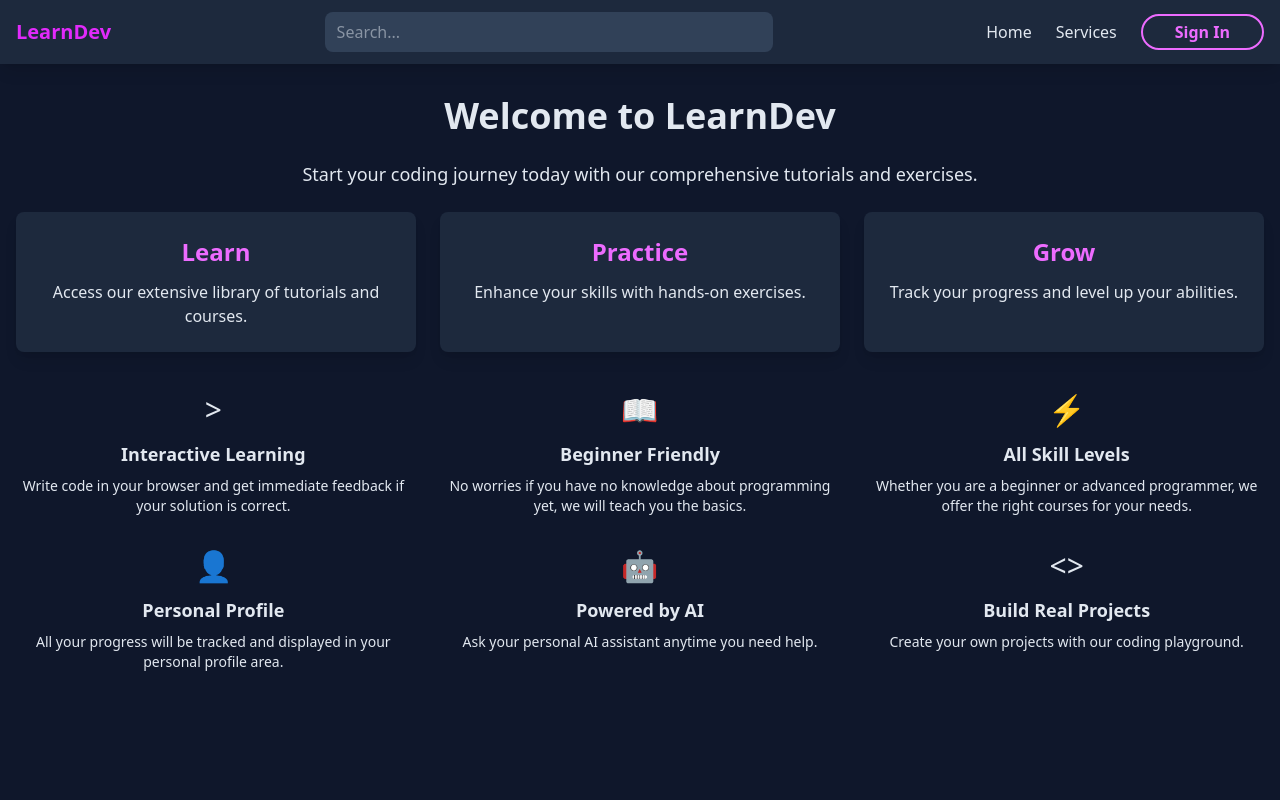
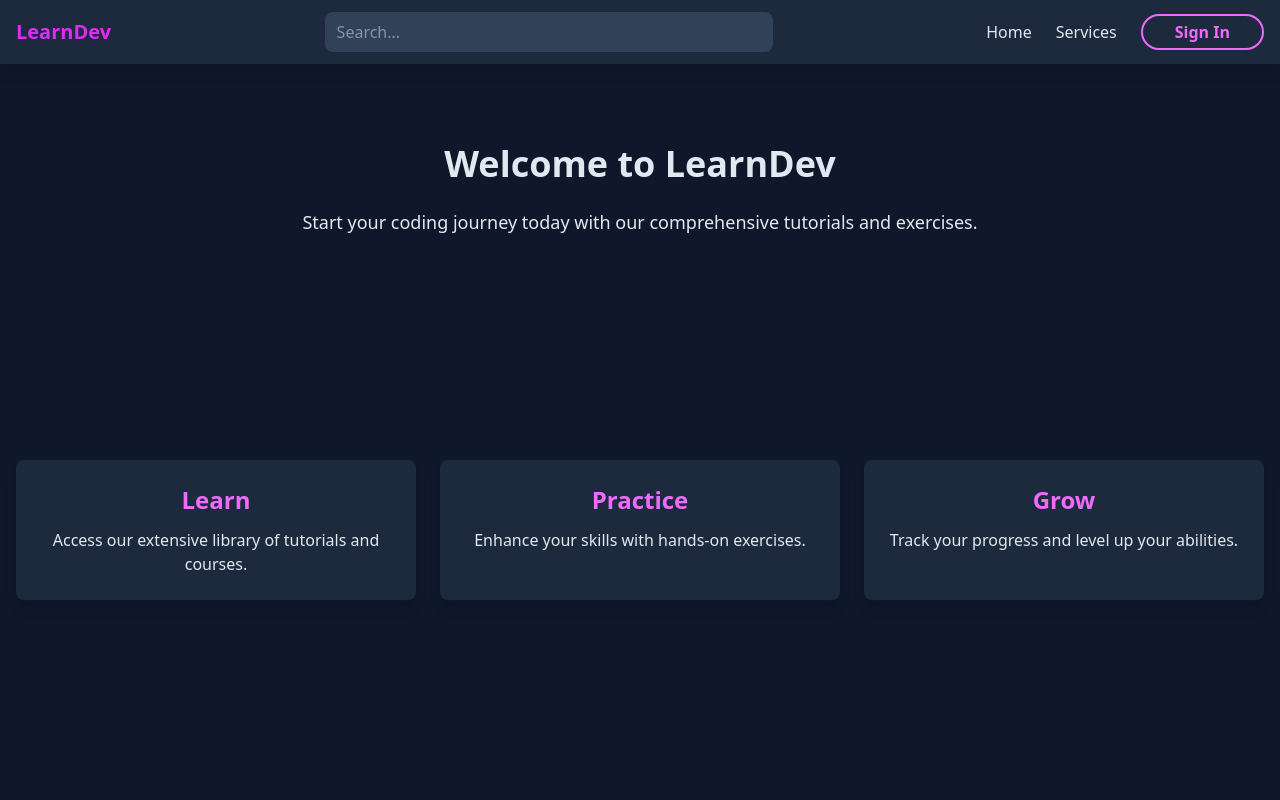
Before and after one commit to Auracle19/Capstone, a React (Vite) app: page / in a window 1280 px wide. Shown: the top 800 px of the page. Built offline with nearby package versions, Linux system fonts and the light colour scheme; no server answers.

Commit message:
Added space for features in Home

```diff
--- a/src/App.jsx
+++ b/src/App.jsx
@@ -1,3 +1,6 @@
+// Main application entry point. Sets up routes and authentication state.
+// Uses PrivateRoute to protect certain pages for signed-in users only.
+
 import './index.css'
 import { Routes, Route, Navigate } from 'react-router-dom'
 import Nav from './Nav'
--- a/src/Nav.jsx
+++ b/src/Nav.jsx
@@ -1,3 +1,6 @@
+// Navigation bar component. Handles navigation links, user profile, and sign out.
+// Shows/hides links based on authentication state.
+
 import { useState } from 'react'
 import { Link, useNavigate } from 'react-router-dom'
 
@@ -39,18 +42,18 @@ function Nav({ user, onSignOut }) {
                     {/* Navigation Links */}
                     <div className="hidden sm:flex items-center gap-4 md:gap-5 lg:gap-6">
                         <Link to="/" className="nav-underline">Home</Link>
-                        {user ? <Link to="/tutorials" className="nav-underline">Tutorials</Link> : null}
+                        {user && <Link to="/tutorials" className="nav-underline">Tutorials</Link>}
                         <Link to="/services" className="nav-underline">Services</Link>
-                        {user ? <Link to="/exercises" className="nav-underline">Exercises</Link> : null}
+                        {user && <Link to="/exercises" className="nav-underline">Exercises</Link>}
                         {!user ? (
                             <Link to="/signin" className="hoverbtn lg:p-2">Sign In</Link>
                         ) : (
                             <div className="relative">
                                 <button onClick={handleProfileClick} className="flex items-center focus:outline-none">
                                     <img
-                                        src={user.photoURL || '/assets/react.svg'}
+                                        src={user.photoURL || '/src/assets/react.svg'}
                                         alt="Profile"
-                                        className="w-9 h-9 rounded-full border-2 border-fuchsia-400 shadow cursor-pointer"
+                                        className="w-9 h-9 rounded-full border-2 border-fuchsia-400 shadow"
                                     />
                                 </button>
                                 {dropdown && (
@@ -58,7 +61,7 @@ function Nav({ user, onSignOut }) {
                                         <div className="px-4 py-2 text-slate-200 text-sm border-b border-slate-600">{user.displayName || 'User'}</div>
                                         <button
                                             onClick={handleSignOutClick}
-                                            className="w-full text-left px-4 py-2 text-fuchsia-400 hover:bg-fuchsia-500 hover:text-white text-sm cursor-pointer font-semibold"
+                                            className="w-full text-left px-4 py-2 text-fuchsia-400 hover:bg-slate-600 hover:text-fuchsia-200 text-sm"
                                         >
                                             Sign Out
                                         </button>
@@ -79,9 +82,9 @@ function Nav({ user, onSignOut }) {
                             />
                         </div>
                         <Link to="/" className="text-slate-200 hover:text-fuchsia-400 px-2 py-1" onClick={() => setOpen(false)}>Home</Link>
-                        {user ? <Link to="/tutorials" className="text-slate-200 hover:text-fuchsia-400 px-2 py-1" onClick={() => setOpen(false)}>Tutorials</Link> : null}
+                        {user && <Link to="/tutorials" className="text-slate-200 hover:text-fuchsia-400 px-2 py-1" onClick={() => setOpen(false)}>Tutorials</Link>}
                         <Link to="/services" className="text-slate-200 hover:text-fuchsia-400 px-2 py-1" onClick={() => setOpen(false)}>Services</Link>
-                        {user ? <Link to="/exercises" className="text-slate-200 hover:text-fuchsia-400 px-2 py-1" onClick={() => setOpen(false)}>Exercises</Link> : null}
+                        {user && <Link to="/exercises" className="text-slate-200 hover:text-fuchsia-400 px-2 py-1" onClick={() => setOpen(false)}>Exercises</Link>}
                         {!user ? (
                             <Link to="/signin" className="btn1 w-full text-center" onClick={() => setOpen(false)}>Sign In</Link>
                         ) : (
--- a/src/firebase.js
+++ b/src/firebase.js
@@ -1,3 +1,6 @@
+// Firebase configuration and authentication setup.
+// Exports auth and Google provider for use in the app.
+
 import { initializeApp } from "firebase/app";
 import { getAuth, GoogleAuthProvider } from "firebase/auth";
 
--- a/src/pages/Exercises.jsx
+++ b/src/pages/Exercises.jsx
@@ -1,3 +1,5 @@
+// Exercises page. Displays coding exercise categories.
+
 function Exercises() {
     return (
         <div className="container mx-auto px-4 py-8 mt-20 sm:mt-16">
--- a/src/pages/Home.jsx
+++ b/src/pages/Home.jsx
@@ -1,9 +1,11 @@
+// Home page. Welcome message and feature highlights.
+
 function Home() {
     return (
-        <div className="container mx-auto px-4 py-8 mt-20 sm:mt-16">
+        <div className="container mx-auto px-4 py-8 mt-20 sm:mt-16 pt-20">
             <h1 className="text-3xl sm:text-4xl font-bold mb-4 sm:mb-6 text-center">Welcome to LearnDev</h1>
             <p className="text-base sm:text-lg mb-6 text-center">Start your coding journey today with our comprehensive tutorials and exercises.</p>
-            <div className="grid grid-cols-1 sm:grid-cols-2 lg:grid-cols-3 gap-4 sm:gap-6 mb-10">
+            <div className="grid grid-cols-1 sm:grid-cols-2 lg:grid-cols-3 gap-4 sm:gap-6 mb-10 py-50">
                 <div className="bg-slate-800 p-4 sm:p-6 rounded-lg shadow-lg flex flex-col items-center">
                     <h2 className="text-xl sm:text-2xl font-bold mb-2 sm:mb-3 text-fuchsia-400">Learn</h2>
                     <p className="text-center">Access our extensive library of tutorials and courses.</p>
@@ -19,32 +21,32 @@ function Home() {
             </div>
             {/* Features Section */}
             <div className="grid grid-cols-1 sm:grid-cols-2 lg:grid-cols-3 gap-8 text-center text-slate-200 mb-10">
-                <div className="flex flex-col items-center gap-2">
+                <div className="flex flex-col items-center gap-4">
                     <span className="text-3xl mb-1">{'>'}</span>
                     <span className="font-bold text-lg">Interactive Learning</span>
                     <span className="text-sm">Write code in your browser and get immediate feedback if your solution is correct.</span>
                 </div>
-                <div className="flex flex-col items-center gap-2">
+                <div className="flex flex-col items-center gap-4">
                     <span className="text-3xl mb-1" role="img" aria-label="book">📖</span>
                     <span className="font-bold text-lg">Beginner Friendly</span>
                     <span className="text-sm">No worries if you have no knowledge about programming yet, we will teach you the basics.</span>
                 </div>
-                <div className="flex flex-col items-center gap-2">
+                <div className="flex flex-col items-center gap-4">
                     <span className="text-3xl mb-1" role="img" aria-label="lightning">⚡</span>
                     <span className="font-bold text-lg">All Skill Levels</span>
                     <span className="text-sm">Whether you are a beginner or advanced programmer, we offer the right courses for your needs.</span>
                 </div>
-                <div className="flex flex-col items-center gap-2">
+                <div className="flex flex-col items-center gap-4">
                     <span className="text-3xl mb-1" role="img" aria-label="profile">👤</span>
                     <span className="font-bold text-lg">Personal Profile</span>
                     <span className="text-sm">All your progress will be tracked and displayed in your personal profile area.</span>
                 </div>
-                <div className="flex flex-col items-center gap-2">
+                <div className="flex flex-col items-center gap-4">
                     <span className="text-3xl mb-1" role="img" aria-label="ai">🤖</span>
                     <span className="font-bold text-lg">Powered by AI</span>
                     <span className="text-sm">Ask your personal AI assistant anytime you need help.</span>
                 </div>
-                <div className="flex flex-col items-center gap-2">
+                <div className="flex flex-col items-center gap-4">
                     <span className="text-3xl mb-1">{'<>'}</span>
                     <span className="font-bold text-lg">Build Real Projects</span>
                     <span className="text-sm">Create your own projects with our coding playground.</span>
--- a/src/pages/Services.jsx
+++ b/src/pages/Services.jsx
@@ -1,3 +1,5 @@
+// Services page. Lists AI-powered services offered by the app.
+
 function Services() {
     return (
         <div className="container mx-auto px-4 py-8 mt-20 sm:mt-16">
--- a/src/pages/SignIn.jsx
+++ b/src/pages/SignIn.jsx
@@ -1,3 +1,6 @@
+// Sign In page. Handles Google sign-in and error display.
+// Redirects to homepage on successful sign-in.
+
 import { signInWithPopup } from "firebase/auth";
 import { auth, provider } from "../firebase";
 import { useState } from "react";
@@ -22,9 +25,9 @@ function SignIn() {
                 <button
                     type="button"
                     onClick={handleGoogleSignIn}
-                    className="w-full flex items-center justify-center gap-2 bg-white text-slate-800 font-semibold rounded-lg py-2 px-4 shadow hover:bg-slate-100 transition mb-4 cursor-pointer"
+                    className="w-full flex items-center justify-center gap-2 bg-white text-slate-800 font-semibold rounded-lg py-2 px-4 shadow hover:bg-slate-100 transition mb-4"
                 >
-                    <img src="/assets/google.svg" alt="Google" className="w-6 h-6" />
+                    <img src="/src/assets/google.svg" alt="Google" className="w-6 h-6" />
                     Sign in with Google
                 </button>
                 {error && <div className="text-red-400 text-center mb-2">{error}</div>}
--- a/src/pages/Tutorials.jsx
+++ b/src/pages/Tutorials.jsx
@@ -1,3 +1,6 @@
+// Tutorials page. Shows cards for each front-end technology.
+// Uses local SVGs for tech logos.
+
 function Tutorials() {
     return (
         <div className="container mx-auto px-4 py-8 mt-20 sm:mt-16">
@@ -44,7 +47,7 @@ function Tutorials() {
                     <img src="/assets/tailwindcss.svg" alt="Tailwind CSS Logo" className="w-14 h-14 mb-3" />
                     <h3 className="text-lg sm:text-xl font-bold mb-2 text-fuchsia-400">Tailwind CSS</h3>
                     <p className="mb-4 text-center text-slate-300">Build modern UIs efficiently with Tailwind CSS.</p>
-                    <button className="hoverbtn px-6 py-1 text-base rounded-full flex items-center gap-2">Learn More <span className="text-lg">→</span></button>
+                    <button href="https://www.w3schools.com/html/default.asp" className="hoverbtn px-6 py-1 text-base rounded-full flex items-center gap-2">Learn More <span className="text-lg">→</span></button>
                 </div>
             </div>
         </div>
```
